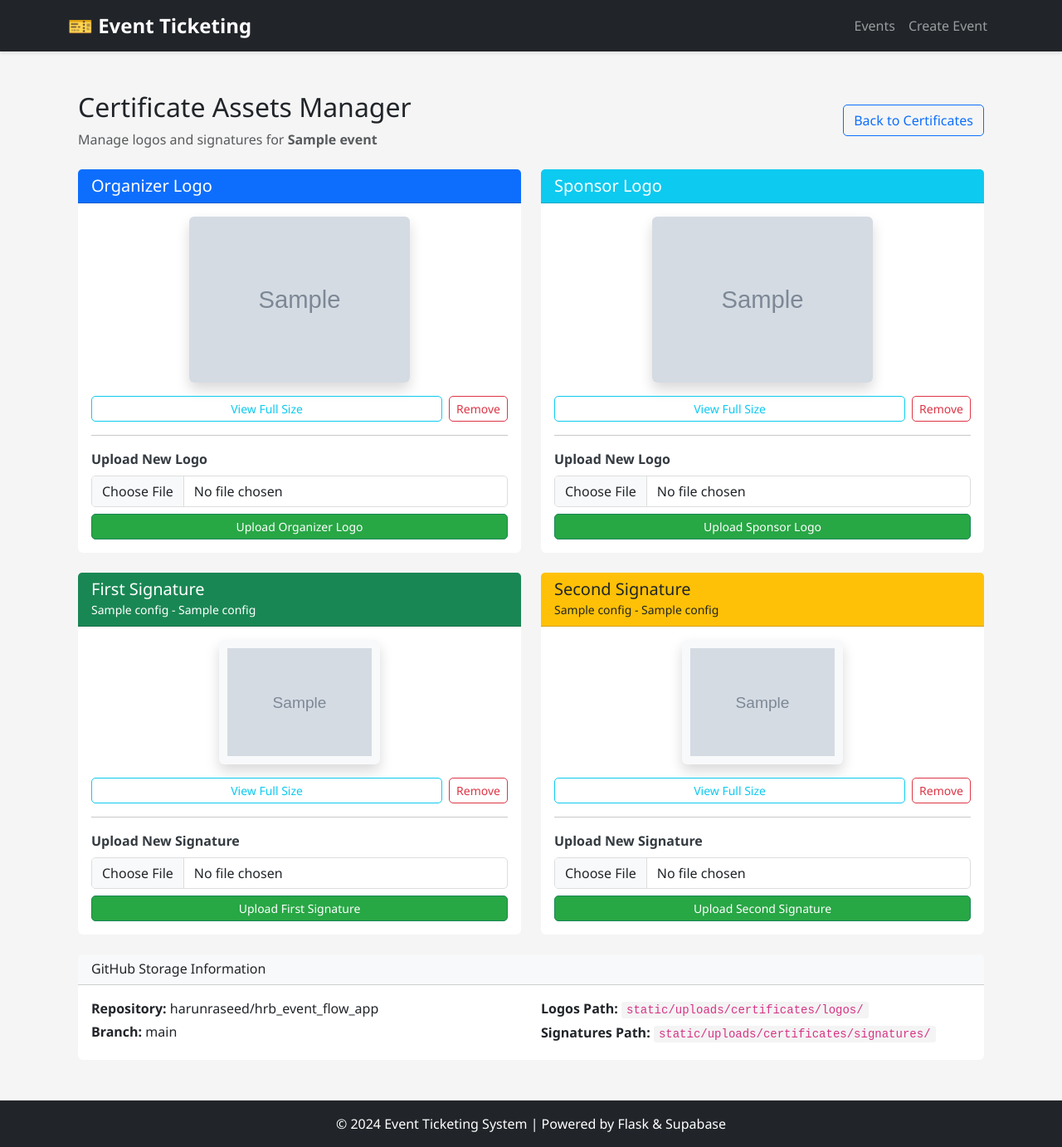
After one commit to harunraseed/hrb_event_flow_app, a Flask app: page /event/1/certificate_assets in a window 1280 px wide. The commit adds this page. Shown: the whole page at 83% size. Run offline with Flask 3, Linux system fonts and the light colour scheme; tables that the repository leaves empty hold one stand-in row (values such as "Sample post"); grey boxes marked "Sample" are stand-in pictures; some libraries are stand-ins or nearby versions.

Commit message:
cert fix

```diff
--- a/index.py
+++ b/index.py
@@ -13,11 +13,14 @@ import csv
 import io
 import base64
 from uuid import uuid4
-from utils.storage import storage_manager
+from utils.storage import StorageManager
 import tempfile
 import pdfkit
 
 load_dotenv()
+
+# Initialize storage manager after loading environment
+storage_manager = StorageManager()
 
 # CRITICAL: Specify static and template folders
 app = Flask(__name__,
@@ -1045,6 +1048,155 @@ def save_certificate_config(event_id):
             db.session.rollback()
             print(f"Error saving certificate config: {str(e)}")
             return jsonify({'status': 'error', 'message': f'Error: {str(e)}'}), 500
+
+@app.route('/event/<int:event_id>/certificate_assets')
+def certificate_assets_manager(event_id):
+    """Certificate Assets Management Page"""
+    event = Event.query.get_or_404(event_id)
+    cert_config = CertificateConfig.query.filter_by(event_id=event_id).first()
+
+    if not cert_config:
+        cert_config = CertificateConfig(event_id=event_id)
+        db.session.add(cert_config)
+        db.session.commit()
+
+    # Get all uploaded assets for this event
+    assets = {
+        'organizer_logo': {
+            'url': cert_config.organizer_logo_url,
+            'name': 'Organizer Logo',
+            'type': 'logo'
+        },
+        'sponsor_logo': {
+            'url': cert_config.sponsor_logo_url,
+            'name': 'Sponsor Logo',
+            'type': 'logo'
+        },
+        'signature1': {
+            'url': cert_config.signature1_image_url,
+            'name': f"Signature 1 - {cert_config.signature1_name or 'First Signatory'}",
+            'type': 'signature',
+            'signatory_name': cert_config.signature1_name,
+            'signatory_title': cert_config.signature1_title
+        },
+        'signature2': {
+            'url': cert_config.signature2_image_url,
+            'name': f"Signature 2 - {cert_config.signature2_name or 'Second Signatory'}",
+            'type': 'signature',
+            'signatory_name': cert_config.signature2_name,
+            'signatory_title': cert_config.signature2_title
+        }
+    }
+
+    return render_template('certificate_assets.html',
+                         event=event,
+                         cert_config=cert_config,
+                         assets=assets)
+
+@app.route('/event/<int:event_id>/certificate_assets/upload', methods=['POST'])
+def upload_certificate_asset(event_id):
+    """Upload new certificate asset"""
+    try:
+        event = Event.query.get_or_404(event_id)
+        cert_config = CertificateConfig.query.filter_by(event_id=event_id).first()
+
+        if not cert_config:
+            cert_config = CertificateConfig(event_id=event_id)
+            db.session.add(cert_config)
+            db.session.commit()
+
+        asset_type = request.form.get('asset_type')  # organizer_logo, sponsor_logo, signature1, signature2
+        uploaded_file = request.files.get('file')
+
+        if not uploaded_file or not uploaded_file.filename:
+            return jsonify({'success': False, 'error': 'No file selected'})
+
+        # Determine folder based on asset type
+        if asset_type in ['organizer_logo', 'sponsor_logo']:
+            folder = 'certificates/logos'
+        elif asset_type in ['signature1', 'signature2']:
+            folder = 'certificates/signatures'
+        else:
+            return jsonify({'success': False, 'error': 'Invalid asset type'})
+
+        # Upload to GitHub
+        print(f"🔄 Uploading {asset_type} for event {event.name}")
+        asset_url = storage_manager.save_image(uploaded_file, folder=folder)
+
+        if asset_url:
+            # Update certificate config
+            if asset_type == 'organizer_logo':
+                cert_config.organizer_logo_url = asset_url
+            elif asset_type == 'sponsor_logo':
+                cert_config.sponsor_logo_url = asset_url
+            elif asset_type == 'signature1':
+                cert_config.signature1_image_url = asset_url
+            elif asset_type == 'signature2':
+                cert_config.signature2_image_url = asset_url
+
+            cert_config.updated_at = datetime.now(timezone.utc)
+            db.session.commit()
+
+            print(f"✅ {asset_type} uploaded successfully: {asset_url}")
+            return jsonify({
+                'success': True,
+                'url': asset_url,
+                'asset_type': asset_type,
+                'message': f'{asset_type.replace("_", " ").title()} uploaded successfully!'
+            })
+        else:
+            return jsonify({'success': False, 'error': 'Failed to upload to GitHub'})
+
+    except Exception as e:
+        db.session.rollback()
+        print(f"❌ Error uploading certificate asset: {str(e)}")
+        return jsonify({'success': False, 'error': str(e)})
+
+@app.route('/event/<int:event_id>/certificate_assets/delete', methods=['POST'])
+def delete_certificate_asset(event_id):
+    """Delete certificate asset"""
+    try:
+        event = Event.query.get_or_404(event_id)
+        cert_config = CertificateConfig.query.filter_by(event_id=event_id).first()
+
+        if not cert_config:
+            return jsonify({'success': False, 'error': 'No certificate configuration found'})
+
+        asset_type = request.form.get('asset_type')
+
+        # Clear the asset URL from database
+        if asset_type == 'organizer_logo':
+            old_url = cert_config.organizer_logo_url
+            cert_config.organizer_logo_url = None
+        elif asset_type == 'sponsor_logo':
+            old_url = cert_config.sponsor_logo_url
+            cert_config.sponsor_logo_url = None
+        elif asset_type == 'signature1':
+            old_url = cert_config.signature1_image_url
+            cert_config.signature1_image_url = None
+        elif asset_type == 'signature2':
+            old_url = cert_config.signature2_image_url
+            cert_config.signature2_image_url = None
+        else:
+            return jsonify({'success': False, 'error': 'Invalid asset type'})
+
+        cert_config.updated_at = datetime.now(timezone.utc)
+        db.session.commit()
+
+        # Note: We could implement actual GitHub file deletion here if needed
+        # storage_manager.delete_image(old_url)
+
+        print(f"🗑️ {asset_type} removed from event {event.name}")
+        return jsonify({
+            'success': True,
+            'asset_type': asset_type,
+            'message': f'{asset_type.replace("_", " ").title()} removed successfully!'
+        })
+
+    except Exception as e:
+        db.session.rollback()
+        print(f"❌ Error deleting certificate asset: {str(e)}")
+        return jsonify({'success': False, 'error': str(e)})
     else:
         errors = []
         for field, field_errors in form.errors.items():
--- /dev/null
+++ b/templates/certificate_assets.html
@@ -0,0 +1,319 @@
+{% extends "base.html" %}
+
+{% block title %}Certificate Assets - {{ event.name }}{% endblock %}
+
+{% block content %}
+<div class="container mt-4">
+    <!-- Header -->
+    <div class="d-flex justify-content-between align-items-center mb-4">
+        <div>
+            <h2><i class="fas fa-certificate text-primary"></i> Certificate Assets Manager</h2>
+            <p class="text-muted mb-0">Manage logos and signatures for <strong>{{ event.name }}</strong></p>
+        </div>
+        <a href="{{ url_for('certificate_preview_page', event_id=event.id) }}" class="btn btn-outline-primary">
+            <i class="fas fa-arrow-left"></i> Back to Certificates
+        </a>
+    </div>
+
+    <!-- Success/Error Messages -->
+    <div id="messageArea"></div>
+
+    <!-- Assets Grid -->
+    <div class="row">
+        <!-- Organizer Logo -->
+        <div class="col-lg-6 mb-4">
+            <div class="card h-100">
+                <div class="card-header bg-primary text-white">
+                    <h5 class="mb-0"><i class="fas fa-building"></i> Organizer Logo</h5>
+                </div>
+                <div class="card-body">
+                    {% if assets.organizer_logo.url %}
+                        <div class="text-center mb-3">
+                            <img src="{{ assets.organizer_logo.url }}" alt="Organizer Logo"
+                                 class="img-fluid rounded shadow" style="max-height: 200px;">
+                        </div>
+                        <div class="d-flex gap-2">
+                            <a href="{{ assets.organizer_logo.url }}" target="_blank" class="btn btn-outline-info btn-sm flex-fill">
+                                <i class="fas fa-external-link-alt"></i> View Full Size
+                            </a>
+                            <button class="btn btn-outline-danger btn-sm" onclick="deleteAsset('organizer_logo')">
+                                <i class="fas fa-trash"></i> Remove
+                            </button>
+                        </div>
+                    {% else %}
+                        <div class="text-center text-muted py-5">
+                            <i class="fas fa-image fa-3x mb-3"></i>
+                            <p>No organizer logo uploaded</p>
+                        </div>
+                    {% endif %}
+
+                    <!-- Upload Form -->
+                    <hr>
+                    <form class="upload-form" data-asset-type="organizer_logo">
+                        <div class="mb-2">
+                            <label class="form-label"><strong>Upload New Logo</strong></label>
+                            <input type="file" class="form-control" name="file" accept="image/*" required>
+                        </div>
+                        <button type="submit" class="btn btn-success btn-sm w-100">
+                            <i class="fas fa-upload"></i> Upload Organizer Logo
+                        </button>
+                    </form>
+                </div>
+            </div>
+        </div>
+
+        <!-- Sponsor Logo -->
+        <div class="col-lg-6 mb-4">
+            <div class="card h-100">
+                <div class="card-header bg-info text-white">
+                    <h5 class="mb-0"><i class="fas fa-handshake"></i> Sponsor Logo</h5>
+                </div>
+                <div class="card-body">
+                    {% if assets.sponsor_logo.url %}
+                        <div class="text-center mb-3">
+                            <img src="{{ assets.sponsor_logo.url }}" alt="Sponsor Logo"
+                                 class="img-fluid rounded shadow" style="max-height: 200px;">
+                        </div>
+                        <div class="d-flex gap-2">
+                            <a href="{{ assets.sponsor_logo.url }}" target="_blank" class="btn btn-outline-info btn-sm flex-fill">
+                                <i class="fas fa-external-link-alt"></i> View Full Size
+                            </a>
+                            <button class="btn btn-outline-danger btn-sm" onclick="deleteAsset('sponsor_logo')">
+                                <i class="fas fa-trash"></i> Remove
+                            </button>
+                        </div>
+                    {% else %}
+                        <div class="text-center text-muted py-5">
+                            <i class="fas fa-image fa-3x mb-3"></i>
+                            <p>No sponsor logo uploaded</p>
+                        </div>
+                    {% endif %}
+
+                    <!-- Upload Form -->
+                    <hr>
+                    <form class="upload-form" data-asset-type="sponsor_logo">
+                        <div class="mb-2">
+                            <label class="form-label"><strong>Upload New Logo</strong></label>
+                            <input type="file" class="form-control" name="file" accept="image/*" required>
+                        </div>
+                        <button type="submit" class="btn btn-success btn-sm w-100">
+                            <i class="fas fa-upload"></i> Upload Sponsor Logo
+                        </button>
+                    </form>
+                </div>
+            </div>
+        </div>
+
+        <!-- Signature 1 -->
+        <div class="col-lg-6 mb-4">
+            <div class="card h-100">
+                <div class="card-header bg-success text-white">
+                    <h5 class="mb-0"><i class="fas fa-signature"></i> First Signature</h5>
+                    {% if assets.signature1.signatory_name %}
+                        <small>{{ assets.signature1.signatory_name }}{% if assets.signature1.signatory_title %} - {{ assets.signature1.signatory_title }}{% endif %}</small>
+                    {% endif %}
+                </div>
+                <div class="card-body">
+                    {% if assets.signature1.url %}
+                        <div class="text-center mb-3">
+                            <img src="{{ assets.signature1.url }}" alt="Signature 1"
+                                 class="img-fluid rounded shadow" style="max-height: 150px; background: #f8f9fa; padding: 10px;">
+                        </div>
+                        <div class="d-flex gap-2">
+                            <a href="{{ assets.signature1.url }}" target="_blank" class="btn btn-outline-info btn-sm flex-fill">
+                                <i class="fas fa-external-link-alt"></i> View Full Size
+                            </a>
+                            <button class="btn btn-outline-danger btn-sm" onclick="deleteAsset('signature1')">
+                                <i class="fas fa-trash"></i> Remove
+                            </button>
+                        </div>
+                    {% else %}
+                        <div class="text-center text-muted py-4">
+                            <i class="fas fa-pen-fancy fa-3x mb-3"></i>
+                            <p>No first signature uploaded</p>
+                        </div>
+                    {% endif %}
+
+                    <!-- Upload Form -->
+                    <hr>
+                    <form class="upload-form" data-asset-type="signature1">
+                        <div class="mb-2">
+                            <label class="form-label"><strong>Upload New Signature</strong></label>
+                            <input type="file" class="form-control" name="file" accept="image/*" required>
+                        </div>
+                        <button type="submit" class="btn btn-success btn-sm w-100">
+                            <i class="fas fa-upload"></i> Upload First Signature
+                        </button>
+                    </form>
+                </div>
+            </div>
+        </div>
+
+        <!-- Signature 2 -->
+        <div class="col-lg-6 mb-4">
+            <div class="card h-100">
+                <div class="card-header bg-warning text-dark">
+                    <h5 class="mb-0"><i class="fas fa-signature"></i> Second Signature</h5>
+                    {% if assets.signature2.signatory_name %}
+                        <small>{{ assets.signature2.signatory_name }}{% if assets.signature2.signatory_title %} - {{ assets.signature2.signatory_title }}{% endif %}</small>
+                    {% endif %}
+                </div>
+                <div class="card-body">
+                    {% if assets.signature2.url %}
+                        <div class="text-center mb-3">
+                            <img src="{{ assets.signature2.url }}" alt="Signature 2"
+                                 class="img-fluid rounded shadow" style="max-height: 150px; background: #f8f9fa; padding: 10px;">
+                        </div>
+                        <div class="d-flex gap-2">
+                            <a href="{{ assets.signature2.url }}" target="_blank" class="btn btn-outline-info btn-sm flex-fill">
+                                <i class="fas fa-external-link-alt"></i> View Full Size
+                            </a>
+                            <button class="btn btn-outline-danger btn-sm" onclick="deleteAsset('signature2')">
+                                <i class="fas fa-trash"></i> Remove
+                            </button>
+                        </div>
+                    {% else %}
+                        <div class="text-center text-muted py-4">
+                            <i class="fas fa-pen-fancy fa-3x mb-3"></i>
+                            <p>No second signature uploaded</p>
+                        </div>
+                    {% endif %}
+
+                    <!-- Upload Form -->
+                    <hr>
+                    <form class="upload-form" data-asset-type="signature2">
+                        <div class="mb-2">
+                            <label class="form-label"><strong>Upload New Signature</strong></label>
+                            <input type="file" class="form-control" name="file" accept="image/*" required>
+                        </div>
+                        <button type="submit" class="btn btn-success btn-sm w-100">
+                            <i class="fas fa-upload"></i> Upload Second Signature
+                        </button>
+                    </form>
+                </div>
+            </div>
+        </div>
+    </div>
+
+    <!-- Storage Info -->
+    <div class="row">
+        <div class="col-12">
+            <div class="card">
+                <div class="card-header bg-light">
+                    <h6 class="mb-0"><i class="fab fa-github"></i> GitHub Storage Information</h6>
+                </div>
+                <div class="card-body">
+                    <div class="row">
+                        <div class="col-md-6">
+                            <p class="mb-1"><strong>Repository:</strong> harunraseed/hrb_event_flow_app</p>
+                            <p class="mb-1"><strong>Branch:</strong> main</p>
+                        </div>
+                        <div class="col-md-6">
+                            <p class="mb-1"><strong>Logos Path:</strong> <code>static/uploads/certificates/logos/</code></p>
+                            <p class="mb-1"><strong>Signatures Path:</strong> <code>static/uploads/certificates/signatures/</code></p>
+                        </div>
+                    </div>
+                </div>
+            </div>
+        </div>
+    </div>
+</div>
+
+<script>
+document.addEventListener('DOMContentLoaded', function() {
+    // Handle upload forms
+    document.querySelectorAll('.upload-form').forEach(form => {
+        form.addEventListener('submit', function(e) {
+            e.preventDefault();
+
+            const assetType = this.dataset.assetType;
+            const fileInput = this.querySelector('input[type="file"]');
+            const submitBtn = this.querySelector('button[type="submit"]');
+
+            if (!fileInput.files[0]) {
+                showMessage('Please select a file to upload.', 'warning');
+                return;
+            }
+
+            // Disable submit button
+            const originalText = submitBtn.innerHTML;
+            submitBtn.disabled = true;
+            submitBtn.innerHTML = '<i class="fas fa-spinner fa-spin"></i> Uploading...';
+
+            // Create FormData
+            const formData = new FormData();
+            formData.append('file', fileInput.files[0]);
+            formData.append('asset_type', assetType);
+
+            // Upload
+            fetch(`/event/{{ event.id }}/certificate_assets/upload`, {
+                method: 'POST',
+                body: formData
+            })
+            .then(response => response.json())
+            .then(data => {
+                if (data.success) {
+                    showMessage(data.message, 'success');
+                    setTimeout(() => location.reload(), 1500);
+                } else {
+                    showMessage(data.error || 'Upload failed', 'danger');
+                }
+            })
+            .catch(error => {
+                console.error('Error:', error);
+                showMessage('Network error during upload', 'danger');
+            })
+            .finally(() => {
+                submitBtn.disabled = false;
+                submitBtn.innerHTML = originalText;
+            });
+        });
+    });
+});
+
+function deleteAsset(assetType) {
+    if (!confirm(`Are you sure you want to remove this ${assetType.replace('_', ' ')}?`)) {
+        return;
+    }
+
+    const formData = new FormData();
+    formData.append('asset_type', assetType);
+
+    fetch(`/event/{{ event.id }}/certificate_assets/delete`, {
+        method: 'POST',
+        body: formData
+    })
+    .then(response => response.json())
+    .then(data => {
+        if (data.success) {
+            showMessage(data.message, 'success');
+            setTimeout(() => location.reload(), 1500);
+        } else {
+            showMessage(data.error || 'Delete failed', 'danger');
+        }
+    })
+    .catch(error => {
+        console.error('Error:', error);
+        showMessage('Network error during deletion', 'danger');
+    });
+}
+
+function showMessage(message, type) {
+    const messageArea = document.getElementById('messageArea');
+    messageArea.innerHTML = `
+        <div class="alert alert-${type} alert-dismissible fade show" role="alert">
+            ${message}
+            <button type="button" class="btn-close" data-bs-dismiss="alert"></button>
+        </div>
+    `;
+
+    // Auto-dismiss after 5 seconds
+    setTimeout(() => {
+        const alert = messageArea.querySelector('.alert');
+        if (alert) {
+            alert.remove();
+        }
+    }, 5000);
+}
+</script>
+{% endblock %}
```
Also changed, not shown: templates/certificate_preview.html (+8 -3 lines), utils/storage.py (+6 -3 lines).
